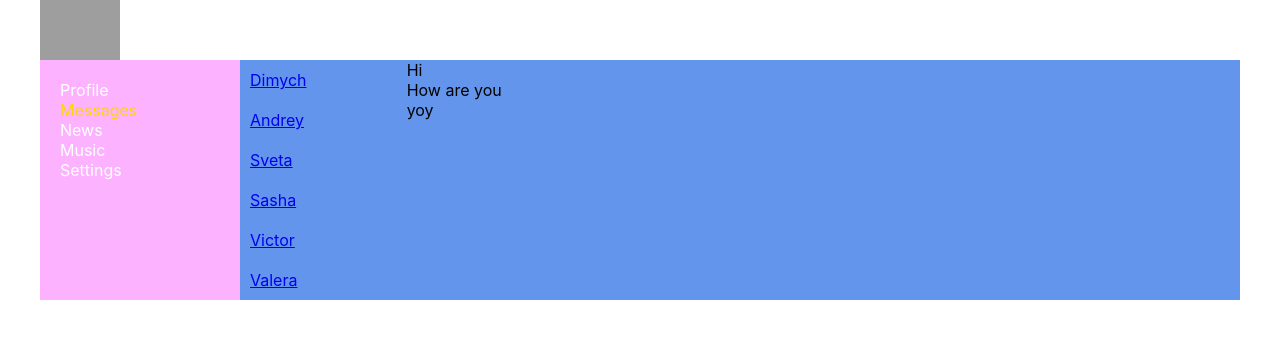
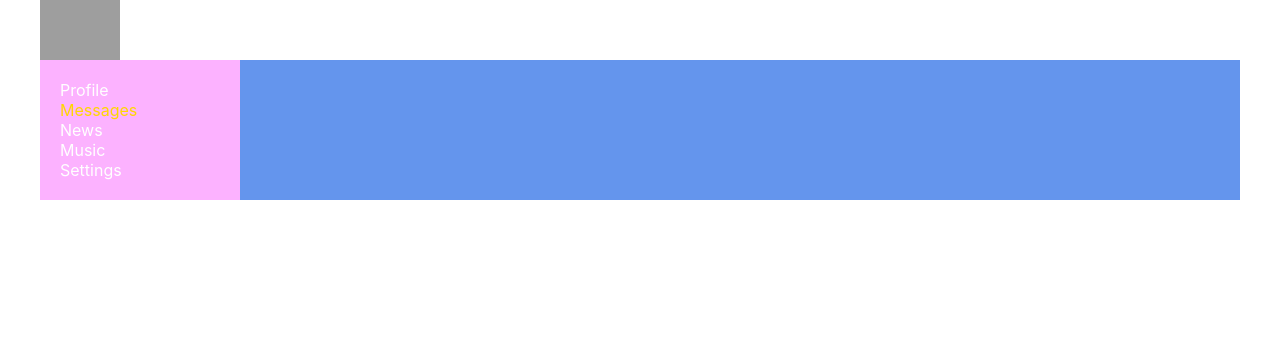
Before and after one commit to AlexShchirov/samurai-way-main, a React (Create React App) app: page /dialogs in a window 1280 px wide. Shown: the top 338 px of the page. Built offline with nearby package versions, Linux system fonts and the light colour scheme; grey boxes are pictures that could not be loaded.

Commit message:
dialogs and message+ render

```diff
--- a/src/App.tsx
+++ b/src/App.tsx
@@ -13,8 +13,8 @@ const App = () => {
             <Header />
             <NavBar />
             <div className="app-wrapper-content">
-                <Route exact path={'/dialogs'} component={Dialogs}/>
-                <Route path={'/profile'} component={Profile}/>
+                <Route exact path={'/dialogs'} render={() => Dialogs}/>
+                <Route path={'/profile'} render={() => Profile}/>
             </div>
         </div>
         </BrowserRouter>
--- a/src/components/dialogs/Dialogs.module.css
+++ b/src/components/dialogs/Dialogs.module.css
@@ -6,6 +6,7 @@
 
 .dialogsItems .dialog{
     padding: 10px;
+    color: #ffffff;
 }
 .dialogsItems .active{
     color: gold;
@@ -16,5 +17,5 @@
 }
 
 .messages .message{
-
+    color: white;
 }
--- a/src/components/dialogs/Dialogs.tsx
+++ b/src/components/dialogs/Dialogs.tsx
@@ -1,43 +1,33 @@
 import React from "react";
 import s from "./Dialogs.module.css";
-import { NavLink } from "react-router-dom";
+import { DialogItem } from "./dialogItem/dialogItem";
+import { Message } from "./message/Message";
 
-type DialogItemType = {
-    id: string;
-    name: string;
-};
-type MessageType = {
-    message: string;
-};
+export const Dialogs = () => {
+    let dialogs = [
+        { id: 1, name: "Dimych" },
+        { id: 2, name: "Andrey" },
+        { id: 3, name: "Sveta" },
+        { id: 4, name: "Sasha" },
+        { id: 5, name: "Victor" },
+        { id: 6, name: "Valera" },
+    ];
+    let messages = [
+        { id: 1, messages: "Hi" },
+        { id: 2, messages: "How are you" },
+        { id: 3, messages: "yoy" },
+    ];
 
-const DialogItem = (props: DialogItemType) => {
+    let dialogsElements = dialogs.map((d) => (
+        <DialogItem name={d.name} id={d.id} />
+    ));
+
+    let messageElements = messages.map((m) => <Message message={m.messages} />);
+
     return (
-        <div className={s.dialog + " " + s.active}>
-            <NavLink to={"/dialogs/" + props.id}>{props.name}</NavLink>
+        <div className={s.dialogs}>
+            <div className={s.dialogsItems}>{dialogsElements}</div>
+            <div className={s.messages}>{messageElements}</div>
         </div>
     );
 };
-
-const Message = (props: MessageType) => {
-    return <div className="message">{props.message}</div>;
-};
-
-export const Dialogs = () => {
-    return (
-        <div className={s.dialogs}>
-            <div className={s.dialogsItems}>
-                <DialogItem name="Dimych" id="1" />
-                <DialogItem name="Andrey" id="2" />
-                <DialogItem name="Sveta" id="3" />
-                <DialogItem name="Sasha" id="4" />
-                <DialogItem name="Victor" id="5" />
-                <DialogItem name="Valera" id="6" />
-            </div>
-            <div className="messages">
-                <Message message="Hi" />
-                <Message message="How are you" />
-                <Message message="yoy" />
-            </div>
-        </div>
-    );
-};
--- /dev/null
+++ b/src/components/dialogs/dialogItem/dialogItem.tsx
@@ -0,0 +1,17 @@
+import React from "react";
+import s from "./../Dialogs.module.css";
+import { NavLink } from "react-router-dom";
+
+type DialogItemType = {
+    id: number;
+    name: string;
+};
+
+
+export const DialogItem = (props: DialogItemType) => {
+    return (
+        <div className={s.dialog + " " + s.active}>
+            <NavLink to={"/dialogs/" + props.id}>{props.name}</NavLink>
+        </div>
+    );
+};
--- /dev/null
+++ b/src/components/dialogs/message/Message.tsx
@@ -0,0 +1,11 @@
+import React from "react";
+import s from "./../Dialogs.module.css";
+import { NavLink } from "react-router-dom";
+
+type MessageType = {
+    message: string;
+};
+
+export const Message = (props: MessageType) => {
+    return <div className={s.dialog}>{props.message}</div>;
+};
--- a/src/components/profile/posts/MyPosts.tsx
+++ b/src/components/profile/posts/MyPosts.tsx
@@ -3,6 +3,14 @@ import s from "./MyPosts.module.css";
 import { Post } from "./post/Post";
 
 export const MyPosts = () => {
+    let posts = [
+        { id: 1, messages: "How are you?", likesCount: 9 },
+        { id: 2, messages: "It's my first post", likesCount: 11 },
+    ];
+
+    let postsElements = posts.map((p) => (
+        <Post message={p.messages} likes={p.likesCount} />
+    ));
     return (
         <div className={s.postsBlock}>
             <h3>My posts</h3>
@@ -14,10 +22,7 @@ export const MyPosts = () => {
                     <button>Add Post</button>
                 </div>
             </div>
-            <div className={s.posts}>
-                <Post message="How are you?" likes={"3"} />
-                <Post message="It's my first post" likes={"5"} />
-            </div>
+            <div className={s.posts}>{postsElements}</div>
         </div>
     );
 };
```
